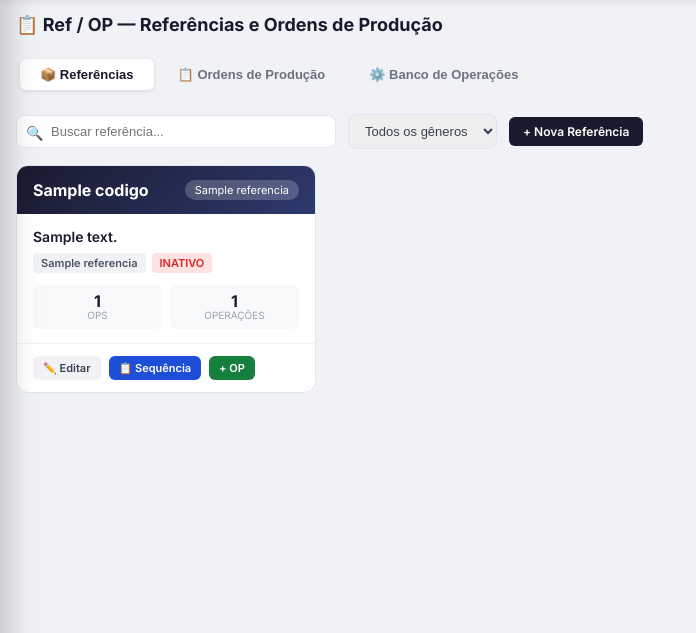
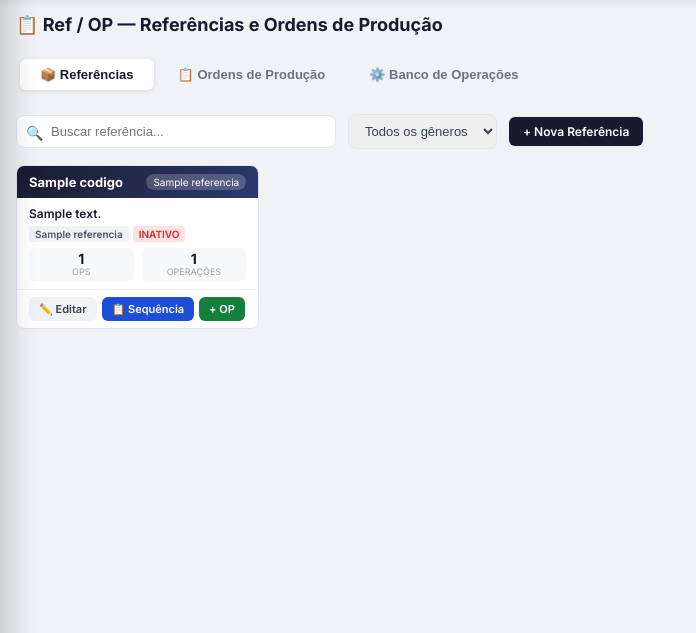
Before and after one commit to jrmtpi-wq/chrona, a Python web app: template templates/ref_op.html in a window 1280 px wide. Shown: the part 52-685 px from the top of the page, without its empty margins (0-696 px from the left). Run offline with Jinja, Linux system fonts and the light colour scheme; the template is opened without the code that fills it: most values are stand-ins (such as "Sample title", 1, 10 or a date in 2020).

Commit message:
UI: compactar cards de referencias e OPs na tela ref-op
Co-Authored-By: Claude Sonnet 4.6 <noreply@anthropic.com>

```diff
--- a/templates/ref_op.html
+++ b/templates/ref_op.html
@@ -6,39 +6,39 @@
 .tabs{display:flex;gap:4px;background:#f0f2f5;padding:4px;border-radius:8px;margin-bottom:20px}
 .tab-btn{padding:8px 20px;border:none;background:transparent;border-radius:6px;font-size:13px;font-weight:600;color:#6b7280;cursor:pointer;transition:all .2s}
 .tab-btn.active{background:#fff;color:#1a1a2e;box-shadow:0 1px 4px rgba(0,0,0,.1)}
-.grid{display:grid;grid-template-columns:repeat(auto-fill,minmax(300px,1fr));gap:16px}
-.ref-card{background:#fff;border-radius:12px;border:1px solid #e0e6f0;overflow:hidden;transition:box-shadow .2s}
-.ref-card:hover{box-shadow:0 4px 16px rgba(0,0,0,.1)}
-.ref-card-header{background:linear-gradient(135deg,#1a1a2e,#2d3a6e);color:#fff;padding:14px 16px;display:flex;align-items:center;justify-content:space-between}
-.ref-codigo{font-size:16px;font-weight:700}
-.ref-badge{background:rgba(255,255,255,.2);padding:3px 10px;border-radius:20px;font-size:11px}
-.ref-body{padding:14px 16px}
-.ref-desc{font-size:14px;font-weight:600;color:#1a1a2e;margin-bottom:8px}
-.ref-tags{display:flex;gap:6px;flex-wrap:wrap;margin-bottom:12px}
-.tag{background:#f0f2f5;color:#4b5563;padding:3px 8px;border-radius:4px;font-size:11px;font-weight:600}
-.ref-stats{display:grid;grid-template-columns:1fr 1fr;gap:8px}
-.stat-box{background:#f8f9fb;border-radius:6px;padding:8px 10px;text-align:center}
-.stat-val{font-size:16px;font-weight:700;color:#1a1a2e}
-.stat-lbl{font-size:10px;color:#9ca3af;text-transform:uppercase}
-.ref-actions{padding:12px 16px;border-top:1px solid #f0f2f5;display:flex;gap:8px;flex-wrap:wrap}
-.op-card{background:#fff;border-radius:12px;border:1px solid #e0e6f0;overflow:hidden;transition:box-shadow .2s}
-.op-card:hover{box-shadow:0 4px 16px rgba(0,0,0,.1)}
-.op-card-header{padding:14px 16px;display:flex;align-items:center;justify-content:space-between;border-bottom:1px solid #f0f2f5}
-.op-numero{font-size:15px;font-weight:700;color:#1a1a2e}
-.op-situacao{padding:4px 10px;border-radius:20px;font-size:11px;font-weight:700}
+.grid{display:grid;grid-template-columns:repeat(auto-fill,minmax(220px,1fr));gap:8px}
+.ref-card{background:#fff;border-radius:8px;border:1px solid #e0e6f0;overflow:hidden;transition:box-shadow .2s}
+.ref-card:hover{box-shadow:0 2px 10px rgba(0,0,0,.1)}
+.ref-card-header{background:linear-gradient(135deg,#1a1a2e,#2d3a6e);color:#fff;padding:8px 12px;display:flex;align-items:center;justify-content:space-between}
+.ref-codigo{font-size:13px;font-weight:700}
+.ref-badge{background:rgba(255,255,255,.2);padding:2px 7px;border-radius:20px;font-size:10px}
+.ref-body{padding:8px 12px}
+.ref-desc{font-size:12px;font-weight:600;color:#1a1a2e;margin-bottom:5px;white-space:nowrap;overflow:hidden;text-overflow:ellipsis}
+.ref-tags{display:flex;gap:4px;flex-wrap:wrap;margin-bottom:6px}
+.tag{background:#f0f2f5;color:#4b5563;padding:2px 6px;border-radius:4px;font-size:10px;font-weight:600}
+.ref-stats{display:flex;gap:8px}
+.stat-box{background:#f8f9fb;border-radius:5px;padding:4px 8px;text-align:center;flex:1}
+.stat-val{font-size:14px;font-weight:700;color:#1a1a2e}
+.stat-lbl{font-size:9px;color:#9ca3af;text-transform:uppercase}
+.ref-actions{padding:7px 12px;border-top:1px solid #f0f2f5;display:flex;gap:5px;flex-wrap:wrap}
+.op-card{background:#fff;border-radius:8px;border:1px solid #e0e6f0;overflow:hidden;transition:box-shadow .2s}
+.op-card:hover{box-shadow:0 2px 10px rgba(0,0,0,.1)}
+.op-card-header{padding:8px 12px;display:flex;align-items:center;justify-content:space-between;border-bottom:1px solid #f0f2f5}
+.op-numero{font-size:13px;font-weight:700;color:#1a1a2e}
+.op-situacao{padding:2px 8px;border-radius:20px;font-size:10px;font-weight:700}
 .sit-aberta{background:#dbeafe;color:#1d4ed8}
 .sit-producao{background:#dcfce7;color:#15803d}
 .sit-encerrada{background:#f3f4f6;color:#6b7280}
 .sit-cancelada{background:#fee2e2;color:#dc2626}
-.op-body{padding:14px 16px}
-.op-ref{font-size:12px;color:#6b7280;margin-bottom:4px}
-.op-desc{font-size:14px;font-weight:600;color:#1a1a2e;margin-bottom:12px}
-.op-info{display:grid;grid-template-columns:1fr 1fr 1fr;gap:8px;margin-bottom:12px}
-.info-item{text-align:center;background:#f8f9fb;border-radius:6px;padding:8px}
-.info-val{font-size:14px;font-weight:700;color:#1a1a2e}
-.info-lbl{font-size:10px;color:#9ca3af;text-transform:uppercase}
-.op-datas{display:flex;justify-content:space-between;font-size:11px;color:#9ca3af}
-.op-actions{padding:12px 16px;border-top:1px solid #f0f2f5;display:flex;gap:8px;flex-wrap:wrap}
+.op-body{padding:8px 12px}
+.op-ref{font-size:11px;color:#6b7280;margin-bottom:2px}
+.op-desc{font-size:12px;font-weight:600;color:#1a1a2e;margin-bottom:6px;white-space:nowrap;overflow:hidden;text-overflow:ellipsis}
+.op-info{display:grid;grid-template-columns:1fr 1fr 1fr;gap:5px;margin-bottom:6px}
+.info-item{text-align:center;background:#f8f9fb;border-radius:5px;padding:4px}
+.info-val{font-size:13px;font-weight:700;color:#1a1a2e}
+.info-lbl{font-size:9px;color:#9ca3af;text-transform:uppercase}
+.op-datas{display:flex;justify-content:space-between;font-size:10px;color:#9ca3af}
+.op-actions{padding:7px 12px;border-top:1px solid #f0f2f5;display:flex;gap:5px;flex-wrap:wrap}
 .btn{padding:7px 14px;border:none;border-radius:6px;font-size:12px;font-weight:600;cursor:pointer;transition:all .15s;display:inline-flex;align-items:center;gap:5px}
 .btn-primary{background:#1a1a2e;color:#fff}.btn-primary:hover{background:#2d3a6e}
 .btn-success{background:#15803d;color:#fff}.btn-success:hover{background:#166534}
```
